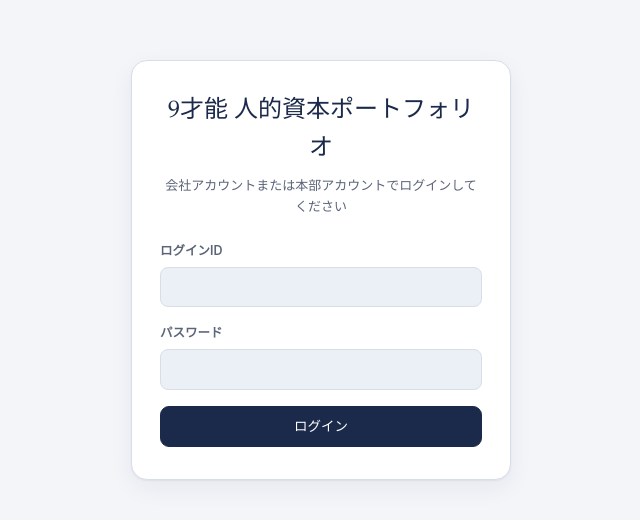
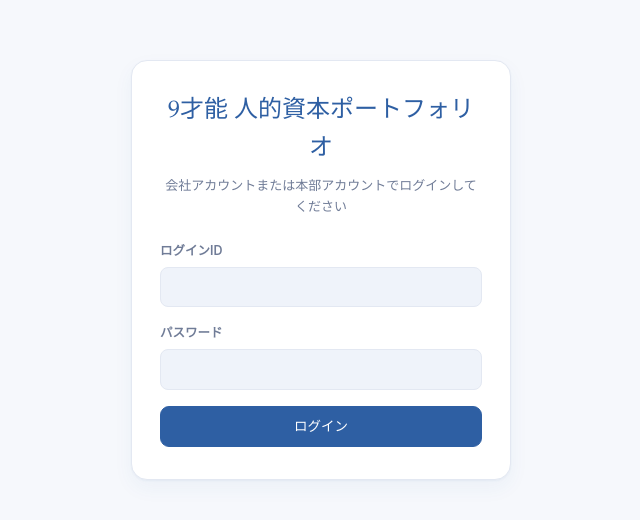
Before and after one commit to alohoasol-ops/talent9-webapp, a Next.js app: page /login in a window 1280 px wide. Shown: the part 130-650 px from the top of the page, without its empty margins (319-959 px from the left). Built offline with nearby package versions, Linux system fonts and the light colour scheme.

Commit message:
Update CSS variables for theme colors

```diff
--- a/src/app/globals.css
+++ b/src/app/globals.css
@@ -1,22 +1,22 @@
 @import "tailwindcss";
 
 :root{
-  --bg:#F3F5F9;
+  --bg:#F6F8FC;
   --surface:#FFFFFF;
-  --surface-alt:#EBEFF6;
-  --ink:#1B2333;
-  --ink-dim:#5B6478;
-  --border:#D8DEE9;
-  --accent:#B9791F;
+  --surface-alt:#EFF3FA;
+  --ink:#28324A;
+  --ink-dim:#707C97;
+  --border:#E3E8F2;
+  --accent:#C68A2E;
   --accent-ink:#FFFFFF;
-  --brand:#1B2A4A;
-  --brand-rgb:27,42,74;
-  --brand-soft:rgba(27,42,74,0.07);
-  --radar-fill:rgba(27,42,74,0.16);
-  --radar-line:#1B2A4A;
-  --radar-grid:#C7CFDD;
-  --danger:#B4432F;
-  --shadow:0 1px 2px rgba(27,42,74,0.06), 0 8px 24px rgba(27,42,74,0.06);
+  --brand:#2E5FA3;
+  --brand-rgb:46,95,163;
+  --brand-soft:rgba(46,95,163,0.08);
+  --radar-fill:rgba(46,95,163,0.14);
+  --radar-line:#2E5FA3;
+  --radar-grid:#D6DEEC;
+  --danger:#C45A3F;
+  --shadow:0 1px 2px rgba(46,95,163,0.05), 0 8px 20px rgba(46,95,163,0.05);
 }
 @media (prefers-color-scheme: dark){
   :root{
```
